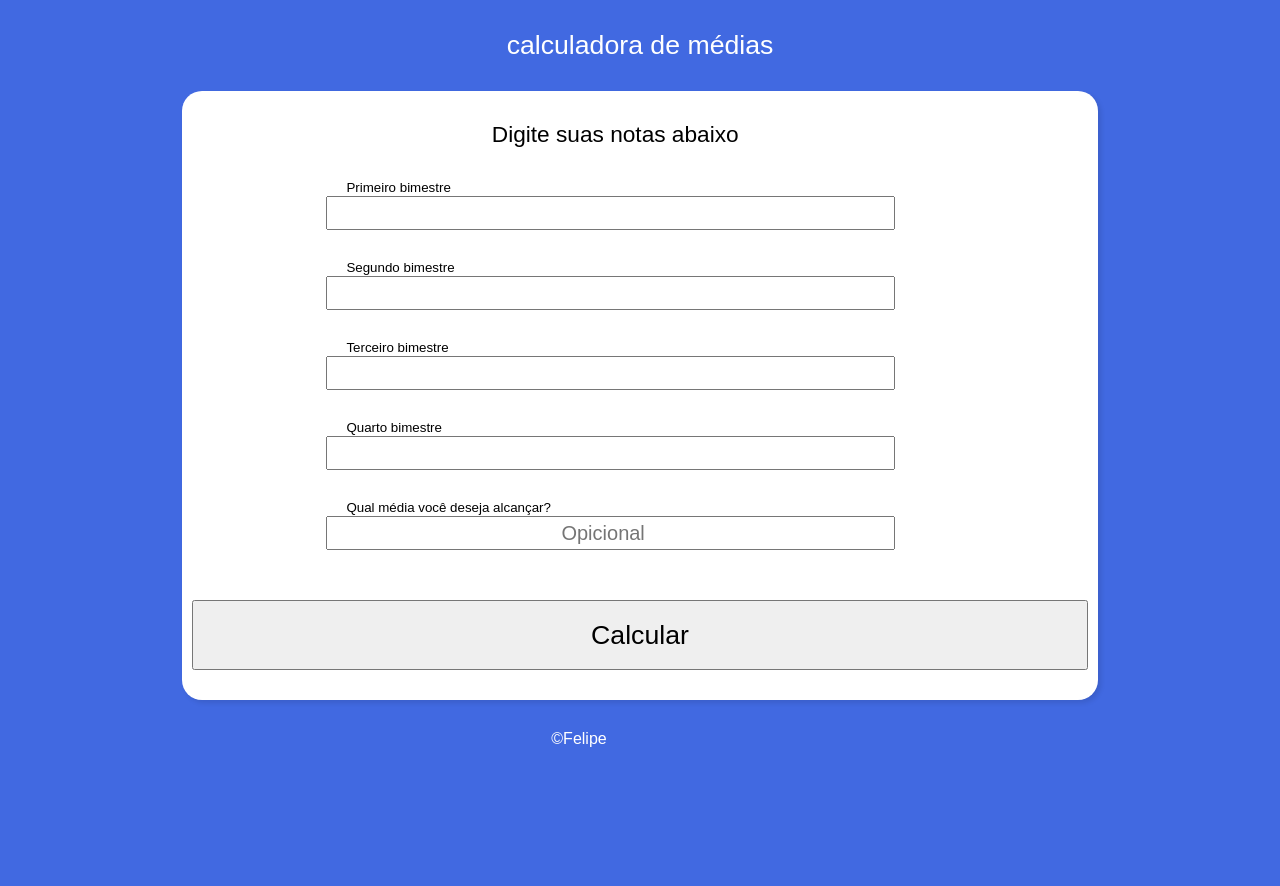
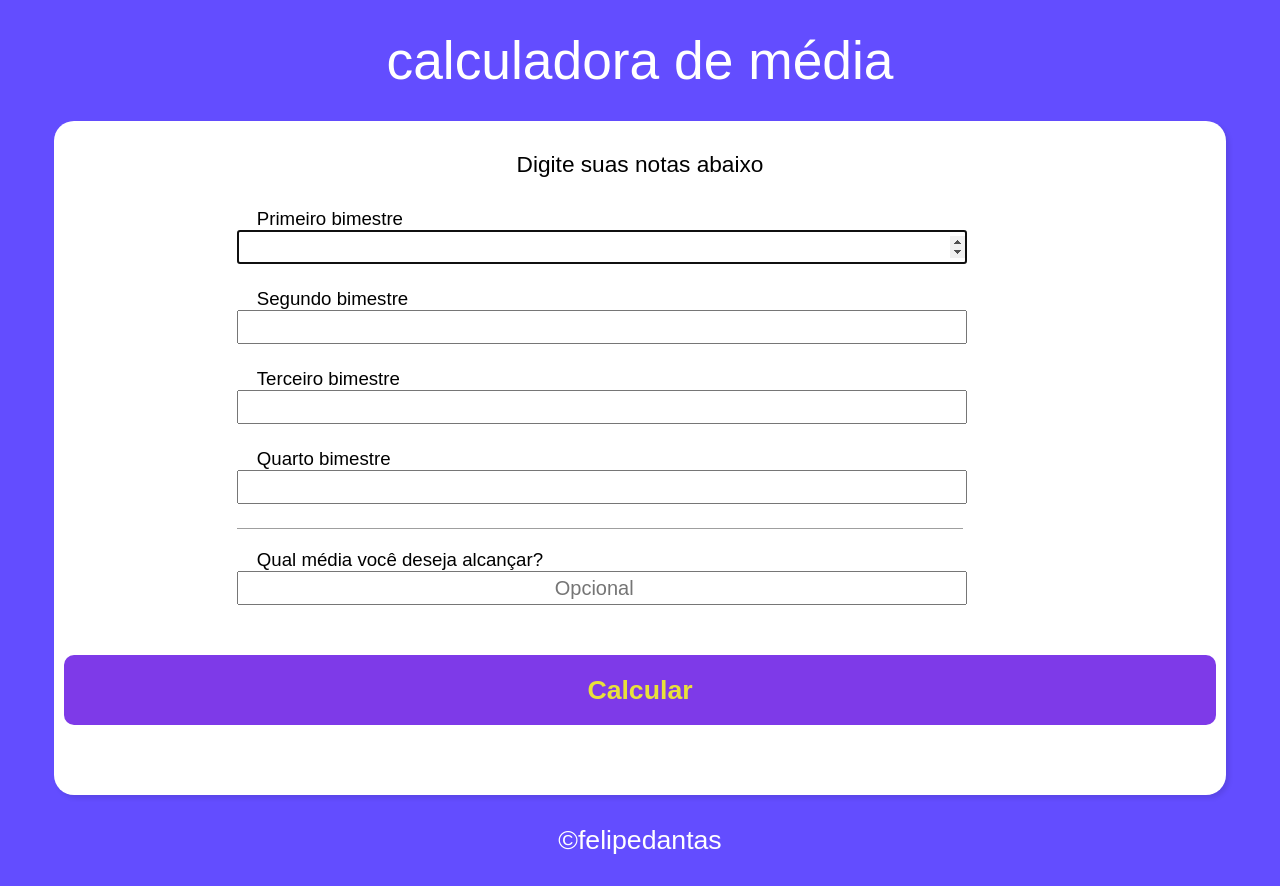
Before and after one commit to felipedantas043/calculadora, a plain HTML site: page index.html in a window 1280 px wide. Before the commit the page ends 800 px from the top, so only its background shows below. Drawn offline with Linux system fonts and the light colour scheme.

Commit message:
update style

```diff
--- a/css/style.css
+++ b/css/style.css
@@ -1,26 +1,36 @@
 @charset "UTF-8";
 
+/*
+    paleta de cores:
+    #BE40FF #7E3AE8 #634DFF #3A54E8 #408FFF
+    cor complementar #FFE64D
+*/
 *{
     padding: 0;
     margin: 0;
     font-family: Arial, Helvetica, sans-serif;
 }
 body{
-    background-color: royalblue;
+    background-color: #634DFF;
 }
 header{
     color: white;
     text-align: center;
-    font-size: 20pt;
+    font-size: 40pt;
     padding: 30px;
 }
 section{
     margin: 0 auto;
     padding: 10px;
-    width: 70%;
+    width: 90%;
     background-color: white;
     border-radius: 20px;
     box-shadow: 3px 3px 5px rgba(0, 0, 0, .1);
+
+}
+#res{
+    padding: 20px;
+    font-size: 18pt;
 
 }
 .conteudo div{
@@ -32,7 +42,7 @@ section{
 
 }
 .conteudo div label{
-    font-size: 10pt;
+    font-size: 14pt;
     margin: 20px;
 }
 .conteudo div input{
@@ -41,20 +51,32 @@ section{
     font-size: 15pt;
     text-align: center;
 }
-p{
+.conteudo div p{
     width: 90%;
+    overflow: visible;
 }
 
 #btnCalc{
     margin: 20px auto 20px auto;
     font-size: 20pt;
+    font-weight: bolder;
     width: 100%;
     height: 70px;
+    background: #7E3AE8;
+    color: #E8E13A;
+    border: none;
+    border-radius: 10px;
+}
+#btnCalc:hover{
+    cursor: pointer;
+    background: #3A54E8;
 }
 footer{
     color: white;
+    font-size: 20pt;
     text-align: center;
     padding: 30px;
+    margin: 0 ;
 }
 
 @media (max-width: 1000px){
--- a/index.html
+++ b/index.html
@@ -5,11 +5,11 @@
     <meta http-equiv="X-UA-Compatible" content="IE=edge">
     <meta name="viewport" content="width=device-width, initial-scale=1.0">
     <link rel="stylesheet" href="css/style.css">
-    <title>Calculadora</title>
+    <title>Média</title>
 </head>
 <body>
     <header>
-        calculadora de médias
+        calculadora de média
     </header>
     <section>
         <div class="conteudo">
@@ -17,7 +17,7 @@
             <div>
                 <p>
                     <label for="n1">Primeiro bimestre</label>
-                    <input type="number" name="n1" id="n1" max="10" min="0">
+                    <input type="number" name="n1" id="n1" max="10" min="0" autofocus mon>
                 </p>
                 <p>
                     <label for="n2">Segundo bimestre</label>
@@ -31,9 +31,9 @@
                     <label for="n4">Quarto bimestre</label>
                     <input type="number" name="n4" id="n4" max="10" min="0">
                 </p>
-                <p id="media">
+                <p id="media" style="border-top: 1px solid rgba(0, 0, 0, 0.377); padding-top: 20px;">
                     <label for="media">Qual média você deseja alcançar?</label>
-                    <input type="number" name="media" id="objetivo" max="10" min="0" placeholder="Opicional">
+                    <input type="number" name="media" id="objetivo" max="10" min="0" placeholder="Opcional">
                 </p>
 
             </div>
@@ -44,7 +44,7 @@
         </div>
     </section>
     <footer>
-        <p>&copy;Felipe</p>
+        <p>&copy;felipedantas</p>
     </footer>
     <script src="script.js"></script>
 </body>
```
